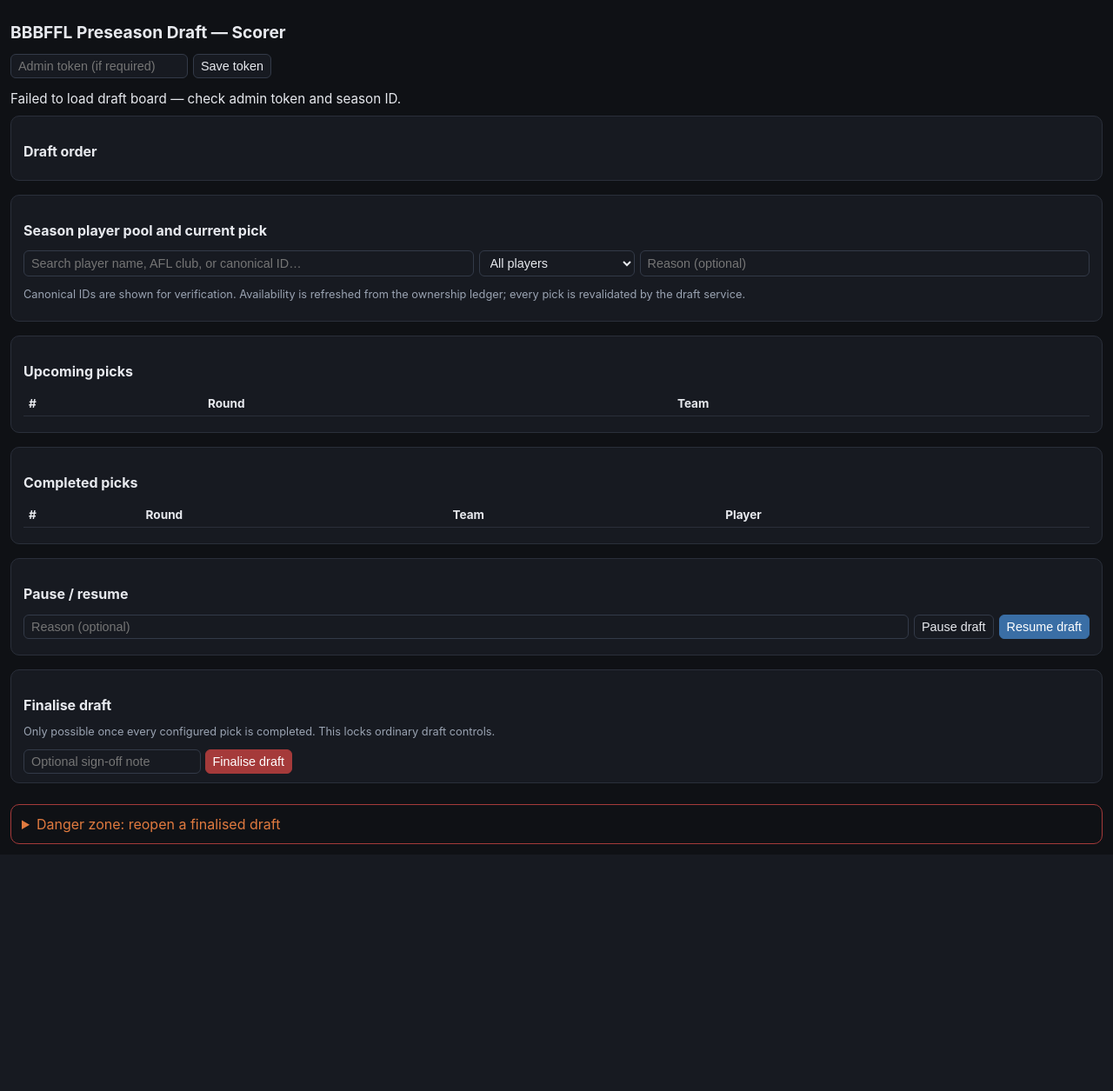
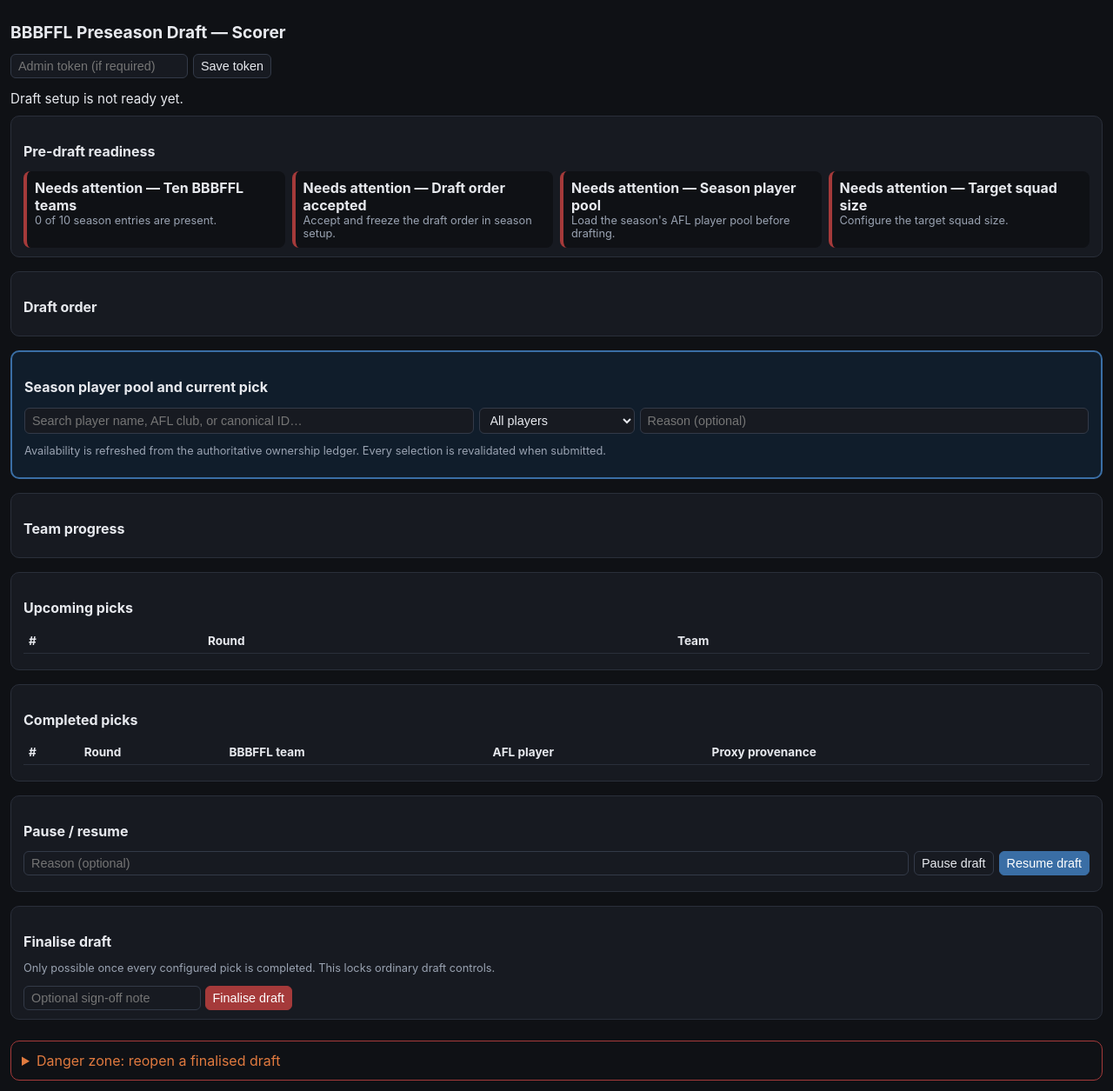
Before and after one commit to JustPlausible/BBBFFL_Scoring, a FastAPI app: page /admin/draft/1 in a window 1280 px wide. Shown: the whole page at 87% size. Before the commit the page ends 971 px from the top, so only its background shows below. Run offline with FastAPI, Linux system fonts and the light colour scheme; lists and menus that the app fills with data are empty.

Commit message:
Complete human-facing preseason draft board

```diff
--- a/bbbffl_app/app/routes/draft.py
+++ b/bbbffl_app/app/routes/draft.py
@@ -30,7 +30,7 @@ from fastapi.responses import HTMLResponse
 from fastapi.templating import Jinja2Templates
 from pydantic import BaseModel
 
-from app.audit import ActorContext
+from app.audit import ActorContext, AuditEventRepository
 from app.authorization import (
     Principal,
     require_capability,
@@ -50,6 +50,7 @@ REOPEN_CONFIRMATION_PHRASE = "REOPEN FINALIZED DRAFT"
 class PickRequest(BaseModel):
     season_entry_id: str
     season_player_id: str
+    draft_pick_id: str | None = None
     scorer_name: str | None = None
     reason: str | None = None
 
@@ -93,6 +94,19 @@ def _team_name(request: Request, entry_id: str, cache: dict) -> str:
     return cache[entry_id]
 
 
+def _entry_view(request: Request, entry_id: str, cache: dict) -> dict:
+    """Resolve stable entry identity into public, human-facing labels."""
+    if entry_id not in cache:
+        team = request.app.state.identities.get_public_team(entry_id)
+        coach = request.app.state.identities.get_current_coach(entry_id)
+        cache[entry_id] = {
+            "season_entry_id": entry_id,
+            "team_name": team.team_name if team else "Unknown team",
+            "coach_display_name": coach.display_name if coach else "Coach not assigned",
+        }
+    return cache[entry_id]
+
+
 def _player_name(request: Request, season_player_id: str | None, cache: dict) -> str | None:
     if season_player_id is None:
         return None
@@ -102,21 +116,95 @@ def _player_name(request: Request, season_player_id: str | None, cache: dict) ->
     return cache[season_player_id]
 
 
-def _pick_view(request: Request, pick, cache: dict, player_cache: dict) -> dict:
+def _pick_view(request: Request, pick, cache: dict, player_cache: dict, event_cache: dict) -> dict:
+    current_identity = _entry_view(request, pick.current_season_entry_id, cache)
+    original_identity = _entry_view(request, pick.original_season_entry_id, cache)
+    player = (
+        request.app.state.player_pool.get_by_id(pick.selected_season_player_id)
+        if pick.selected_season_player_id
+        else None
+    )
+    if pick.draft_pick_id not in event_cache:
+        events = AuditEventRepository(request.app.state.database).list_events(
+            action="draft.pick.completed", entity_type="draft.pick", entity_id=pick.draft_pick_id
+        )
+        event_cache[pick.draft_pick_id] = events[-1] if events else None
+    event = event_cache[pick.draft_pick_id]
+    actor_name = None
+    if event and event.actor_id:
+        actor = request.app.state.identities.get_coach(event.actor_id)
+        actor_name = actor.display_name if actor else event.actor_id
     return {
         "draft_pick_id": pick.draft_pick_id,
         "overall_number": pick.overall_number,
         "round": pick.draft_round,
         "round_position": pick.round_position,
         "original_season_entry_id": pick.original_season_entry_id,
-        "original_team_name": _team_name(request, pick.original_season_entry_id, cache),
+        "original_team_name": original_identity["team_name"],
         "current_season_entry_id": pick.current_season_entry_id,
-        "current_team_name": _team_name(request, pick.current_season_entry_id, cache),
+        "current_team_name": current_identity["team_name"],
+        "current_coach_display_name": current_identity["coach_display_name"],
         "traded": pick.original_season_entry_id != pick.current_season_entry_id,
         "selected_season_player_id": pick.selected_season_player_id,
         "selected_player_name": _player_name(request, pick.selected_season_player_id, player_cache),
+        "selected_player_afl_team_name": player.afl_team_name if player else None,
         "completed_at": pick.completed_at,
+        "proxy": (
+            {
+                "operator_name": actor_name or "Scorer",
+                "operator_role": event.actor_role,
+                "reason": event.reason,
+                "on_behalf_of_team": current_identity["team_name"],
+            }
+            if event
+            else None
+        ),
     }
+
+
+def _readiness(request: Request, season_id: str) -> dict:
+    database = request.app.state.database
+    entries = request.app.state.identities.list_entries(season_id)
+    status = request.app.state.draft.status(season_id)
+    config = database.execute(
+        "SELECT squad_limit FROM season_squad_configuration WHERE season_id=?", (season_id,)
+    ).fetchone()
+    player_count = database.execute(
+        "SELECT COUNT(*) AS count FROM season_player_pool WHERE season_id=? AND eligible=TRUE", (season_id,)
+    ).fetchone()["count"]
+    checks = [
+        {
+            "key": "entries",
+            "ready": len(entries) == 10,
+            "label": "Ten BBBFFL teams",
+            "detail": f"{len(entries)} of 10 season entries are present.",
+        },
+        {
+            "key": "order",
+            "ready": status is not None,
+            "label": "Draft order accepted",
+            "detail": "The frozen draft order is ready."
+            if status
+            else "Accept and freeze the draft order in season setup.",
+        },
+        {
+            "key": "players",
+            "ready": player_count > 0,
+            "label": "Season player pool",
+            "detail": f"{player_count} eligible AFL players are loaded."
+            if player_count
+            else "Load the season's AFL player pool before drafting.",
+        },
+        {
+            "key": "squad",
+            "ready": config is not None and config["squad_limit"] > 0,
+            "label": "Target squad size",
+            "detail": f"Target: {config['squad_limit']} players per team."
+            if config
+            else "Configure the target squad size.",
+        },
+    ]
+    return {"ready": all(item["ready"] for item in checks), "checks": checks}
 
 
 def _board(request: Request, season_id: str) -> dict:
@@ -126,9 +214,9 @@ def _board(request: Request, season_id: str) -> dict:
         raise KeyError(season_id)
     cache: dict = {}
     player_cache: dict = {}
+    event_cache: dict = {}
     order = [
-        {"position": position, "season_entry_id": entry_id, "team_name": _team_name(request, entry_id, cache)}
-        for position, entry_id in draft.order(season_id)
+        {"position": position, **_entry_view(request, entry_id, cache)} for position, entry_id in draft.order(season_id)
     ]
     all_picks = draft.picks(season_id)
     completed = [pick for pick in all_picks if pick.completed_at is not None]
@@ -138,17 +226,41 @@ def _board(request: Request, season_id: str) -> dict:
     return {
         "season_id": season_id,
         "status": dataclasses.asdict(status),
+        "readiness": _readiness(request, season_id),
         "order": order,
-        "current_pick": _pick_view(request, current, cache, player_cache) if current else None,
-        "upcoming_picks": [_pick_view(request, pick, cache, player_cache) for pick in remaining[1:]],
-        "completed_picks": [_pick_view(request, pick, cache, player_cache) for pick in reversed(completed)],
+        "current_pick": _pick_view(request, current, cache, player_cache, event_cache) if current else None,
+        "upcoming_picks": [_pick_view(request, pick, cache, player_cache, event_cache) for pick in remaining[1:]],
+        "completed_picks": [
+            _pick_view(request, pick, cache, player_cache, event_cache) for pick in reversed(completed)
+        ],
+        "team_progress": [
+            {
+                **identity,
+                "drafted_count": sum(
+                    1 for pick in completed if pick.current_season_entry_id == identity["season_entry_id"]
+                ),
+                "target_count": status.target_squad_size,
+            }
+            for identity in (_entry_view(request, entry_id, cache) for _, entry_id in draft.order(season_id))
+        ],
         "correctable_draft_pick_id": latest_completed.draft_pick_id if latest_completed else None,
         "corrections": [dataclasses.asdict(item) for item in draft.corrections(season_id)],
+        "preseason_url": f"/admin/season-centre/{season_id}",
     }
 
 
 def _authorise_season(request: Request, principal: Principal, season_id: str):
     require_role_covers_season(request, principal, season_id)
+
+
+@router.get("/{season_id}/readiness")
+def readiness(
+    season_id: str,
+    request: Request,
+    principal: Principal = Depends(require_capability("draft.participate")),
+):
+    _authorise_season(request, principal, season_id)
+    return _readiness(request, season_id)
 
 
 @router.get("/{season_id}/board")
@@ -209,6 +321,7 @@ def submit_pick(
         season_id,
         payload.season_entry_id,
         payload.season_player_id,
+        pick_id=payload.draft_pick_id,
         actor=_pick_actor(principal, payload.scorer_name),
         reason=payload.reason or "draft selection",
     )
--- a/bbbffl_app/app/templates/draft.html
+++ b/bbbffl_app/app/templates/draft.html
@@ -42,6 +42,15 @@
   .danger-zone summary { cursor: pointer; color: #e07a3f; }
   .muted { color: #9aa3b2; font-size: 0.8rem; }
   .corrections-list { font-size: 0.78rem; color: #9aa3b2; }
+  .turn-card { border: 2px solid #3a6ea5; background: #101d2b; }
+  .current-pick { font-size: 1.35rem; }
+  .readiness-grid, .progress-grid { display: grid; grid-template-columns: repeat(auto-fit, minmax(190px, 1fr)); gap: 8px; }
+  .readiness-item, .progress-item { padding: 9px; border-radius: 8px; background: #0f1115; border-left: 4px solid #a53a3a; }
+  .readiness-item.ready { border-left-color: #2f8a44; }
+  .message { display:none; padding: 9px; margin-bottom: 12px; border-radius: 8px; }
+  .message.error { display:block; background:#4a1f1f; border:1px solid #a53a3a; }
+  .message.success { display:block; background:#1f3a24; border:1px solid #2f6e3a; }
+  a { color: #79c0ff; }
 </style>
 </head>
 <body>
@@ -53,13 +62,19 @@
     <button id="save-token">Save token</button>
   </div>
   <div id="status-line">Loading…</div>
+  <div id="message" class="message" role="alert"></div>
+
+  <div class="block" id="readiness-block">
+    <h2>Pre-draft readiness</h2>
+    <div class="readiness-grid" id="readiness-grid"></div>
+  </div>
 
   <div class="block">
     <h2>Draft order</h2>
     <div class="order-list" id="order-list"></div>
   </div>
 
-  <div class="block" id="current-pick-block">
+  <div class="block turn-card" id="current-pick-block">
     <h2>Season player pool and current pick</h2>
     <div class="current-pick" id="current-pick"></div>
     <div class="search-row">
@@ -72,9 +87,11 @@
       </select>
       <input type="text" id="pick-reason" placeholder="Reason (optional)">
     </div>
-    <p class="muted">Canonical IDs are shown for verification. Availability is refreshed from the ownership ledger; every pick is revalidated by the draft service.</p>
+    <p class="muted">Availability is refreshed from the authoritative ownership ledger. Every selection is revalidated when submitted.</p>
     <div id="player-results"></div>
   </div>
+
+  <div class="block"><h2>Team progress</h2><div class="progress-grid" id="progress-grid"></div></div>
 
   <div class="block">
     <h2>Upcoming picks</h2>
@@ -87,7 +104,7 @@
   <div class="block">
     <h2>Completed picks</h2>
     <table>
-      <thead><tr><th>#</th><th>Round</th><th>Team</th><th>Player</th><th></th></tr></thead>
+      <thead><tr><th>#</th><th>Round</th><th>BBBFFL team</th><th>AFL player</th><th>Proxy provenance</th><th></th></tr></thead>
       <tbody id="completed-body"></tbody>
     </table>
     <div class="corrections-list" id="corrections-list"></div>
@@ -107,6 +124,7 @@
     <p class="muted">Only possible once every configured pick is completed. This locks ordinary draft controls.</p>
     <input type="text" id="finalize-note" placeholder="Optional sign-off note">
     <button class="danger" id="finalize-btn">Finalise draft</button>
+    <div id="completion-summary"></div>
   </div>
 
   <details class="danger-zone">
@@ -144,8 +162,16 @@ async function api(path, body) {
   });
   if (!res.ok) {
     const err = await res.json().catch(() => ({ detail: res.statusText }));
-    alert('Error: ' + (err.detail || res.statusText));
-    throw new Error(err.detail);
+    const messages = {
+      'player is not available': 'That player has just been selected. Refresh the available players and choose again.',
+      'requested pick is not the next executable pick': 'The draft turn changed before this selection was submitted. The board has been refreshed.',
+      'selecting entry does not own the current pick': 'The represented team is not the current pick owner. Switch the shared acting context to the team shown on the board.',
+      'draft is currently paused': 'The draft is paused. Resume it before making another selection.',
+      'draft is not complete': 'The draft cannot be finalised until every required pick and squad target is complete.',
+    };
+    const detail = err.detail || res.statusText;
+    const friendly = Object.entries(messages).find(([key]) => String(detail).toLowerCase().includes(key));
+    throw new Error(friendly ? friendly[1] : detail);
   }
   return res.json();
 }
@@ -177,10 +203,18 @@ function renderStatus(board) {
     (board.status.finalized_note ? `<span class="muted">— ${escapeHtml(board.status.finalized_note)}</span>` : '');
 }
 
+function renderReadiness(readiness) {
+  document.getElementById('readiness-grid').innerHTML = readiness.checks.map(check => `
+    <div class="readiness-item ${check.ready ? 'ready' : ''}">
+      <strong>${check.ready ? 'Ready' : 'Needs attention'} — ${escapeHtml(check.label)}</strong>
+      <div class="muted">${escapeHtml(check.detail)}</div>
+    </div>`).join('');
+}
+
 function renderOrder(board) {
   const currentEntry = board.current_pick ? board.current_pick.current_season_entry_id : null;
   document.getElementById('order-list').innerHTML = board.order.map(o =>
-    `<span class="${o.season_entry_id === currentEntry ? 'current' : ''}">${o.position}. ${escapeHtml(o.team_name)}</span>`
+    `<span class="${o.season_entry_id === currentEntry ? 'current' : ''}">${o.position}. ${escapeHtml(o.team_name)} — ${escapeHtml(o.coach_display_name)}</span>`
   ).join('');
 }
 
@@ -195,21 +229,29 @@ function renderCurrentPick(board) {
   document.getElementById('current-pick-block').style.display = pick ? '' : 'none';
   document.getElementById('player-search').disabled = !searchable;
   if (!pick) { el.textContent = 'No pick outstanding.'; return; }
-  el.innerHTML = `Round ${pick.round}, Pick ${pick.overall_number} — <strong>${escapeHtml(pick.current_team_name)}</strong> ${tradedPill(pick)}`;
+  el.innerHTML = `Overall pick ${pick.overall_number} · Round ${pick.round}, turn ${pick.round_position}<br><strong>${escapeHtml(pick.current_team_name)}</strong> — ${escapeHtml(pick.current_coach_display_name)} ${tradedPill(pick)}`;
   if (board.status.paused_at) el.innerHTML += ' <span class="muted">(draft is paused)</span>';
 }
 
 function renderUpcoming(board) {
-  document.getElementById('upcoming-body').innerHTML = board.upcoming_picks.map(p => `
-    <tr><td>${p.overall_number}</td><td>${p.round}</td><td>${escapeHtml(p.current_team_name)} ${tradedPill(p)}</td></tr>
+  document.getElementById('upcoming-body').innerHTML = board.upcoming_picks.slice(0, 8).map((p, index, picks) => `
+    ${(index === 0 || p.round !== picks[index - 1].round) ? `<tr><td colspan="3"><strong>Round ${p.round}${p.round % 2 === 0 ? ' — order reverses' : ''}</strong></td></tr>` : ''}
+    <tr><td>${p.overall_number}</td><td>${p.round} · turn ${p.round_position}</td><td>${escapeHtml(p.current_team_name)} — ${escapeHtml(p.current_coach_display_name)} ${tradedPill(p)}</td></tr>
   `).join('');
+}
+
+function renderProgress(board) {
+  document.getElementById('progress-grid').innerHTML = board.team_progress.map(team => `
+    <div class="progress-item"><strong>${escapeHtml(team.team_name)}</strong><br>
+      <span>${team.drafted_count} / ${team.target_count} drafted</span><br><span class="muted">${escapeHtml(team.coach_display_name)}</span></div>`).join('');
 }
 
 function renderCompleted(board) {
   document.getElementById('completed-body').innerHTML = board.completed_picks.map(p => `
     <tr>
       <td>${p.overall_number}</td><td>${p.round}</td><td>${escapeHtml(p.current_team_name)} ${tradedPill(p)}</td>
-      <td>${escapeHtml(p.selected_player_name || '')}</td>
+      <td><strong>${escapeHtml(p.selected_player_name || '')}</strong><br><span class="muted">${escapeHtml(p.selected_player_afl_team_name || 'AFL club unavailable')}</span></td>
+      <td>${p.proxy ? `${escapeHtml(p.proxy.operator_name)} (${escapeHtml(p.proxy.operator_role)})<br><span class="muted">for ${escapeHtml(p.proxy.on_behalf_of_team)}${p.proxy.reason ? ` — ${escapeHtml(p.proxy.reason)}` : ''}</span>` : ''}</td>
       <td>${p.draft_pick_id === board.correctable_draft_pick_id
         ? `<button class="correct-btn" data-pick="${p.draft_pick_id}">Correct this pick</button>`
         : ''}</td>
@@ -219,7 +261,8 @@ function renderCompleted(board) {
     btn.onclick = () => {
       const reason = prompt('Reason for correcting this pick?');
       if (reason === null) return;
-      api(`${API}/correct`, { draft_pick_id: btn.dataset.pick, reason }).then(refresh);
+      if (!confirm('This audited correction reopens the latest pick and releases its player. Later picks are not deleted. Continue?')) return;
+      api(`${API}/correct`, { draft_pick_id: btn.dataset.pick, reason }).then(() => refresh('Pick corrected; select a replacement.'));
     };
   });
   document.getElementById('corrections-list').innerHTML = board.corrections.length
@@ -251,8 +294,9 @@ async function renderPlayers(query) {
       api(`${API}/pick`, {
         season_entry_id: board.current_pick.current_season_entry_id,
         season_player_id: btn.dataset.player,
+        draft_pick_id: board.current_pick.draft_pick_id,
         reason: document.getElementById('pick-reason').value || null,
-      }).then(refresh);
+      }).then(() => refresh(`${p.display_name} drafted for ${board.current_pick.current_team_name}.`)).catch(handleError);
     };
   });
 }
@@ -267,14 +311,14 @@ document.getElementById('availability-filter').onchange = () => {
 };
 
 document.getElementById('pause-btn').onclick = () => {
-  api(`${API}/pause`, { reason: document.getElementById('pause-reason').value || null }).then(refresh);
+  api(`${API}/pause`, { reason: document.getElementById('pause-reason').value || null }).then(() => refresh('Draft paused.')).catch(handleError);
 };
 document.getElementById('resume-btn').onclick = () => {
-  api(`${API}/resume`, { reason: document.getElementById('pause-reason').value || null }).then(refresh);
+  api(`${API}/resume`, { reason: document.getElementById('pause-reason').value || null }).then(() => refresh('Draft resumed at the authoritative current turn.')).catch(handleError);
 };
 document.getElementById('finalize-btn').onclick = () => {
   if (!confirm('Finalise the draft? Ordinary draft controls will stop mutating it.')) return;
-  api(`${API}/finalize`, { note: document.getElementById('finalize-note').value || null }).then(refresh);
+  api(`${API}/finalize`, { note: document.getElementById('finalize-note').value || null }).then(() => refresh('Draft finalised.')).catch(handleError);
 };
 document.getElementById('reopen-btn').onclick = () => {
   const reason = document.getElementById('reopen-reason').value;
@@ -283,8 +327,20 @@ document.getElementById('reopen-btn').onclick = () => {
   api(`${API}/reopen`, { reason, confirm: confirmText }).then(refresh);
 };
 
-async function refresh() {
+function say(text, kind='error') {
+  const message = document.getElementById('message'); message.textContent = text || ''; message.className = text ? `message ${kind}` : 'message';
+}
+function handleError(error) { say(error.message); refresh(); }
+
+async function refresh(successMessage) {
   try {
+    const readiness = await api(`${API}/readiness`);
+    renderReadiness(readiness);
+    if (!readiness.ready || !readiness.checks.find(c => c.key === 'order').ready) {
+      document.getElementById('status-line').textContent = 'Draft setup is not ready yet.';
+      if (successMessage) say(successMessage, 'success');
+      return;
+    }
     const board = await api(`${API}/board`);
     window._lastBoard = board;
     renderStatus(board);
@@ -292,9 +348,15 @@ async function refresh() {
     renderCurrentPick(board);
     renderUpcoming(board);
     renderCompleted(board);
+    renderProgress(board);
+    document.getElementById('completion-summary').innerHTML = board.status.finalized_at
+      ? `<p><strong>Draft finalised.</strong> All ${board.status.total_picks} required picks and team squad targets are satisfied.</p><p><a href="${escapeHtml(board.preseason_url)}">Continue to preseason and opening-squad management →</a></p>`
+      : (board.status.completed_picks === board.status.total_picks ? '<p><strong>Every required pick and squad target is complete.</strong> Review the board, then finalise.</p>' : '');
     renderPlayers(document.getElementById('player-search').value);
+    if (successMessage) say(successMessage, 'success'); else say('');
   } catch (e) {
-    document.getElementById('status-line').textContent = 'Failed to load draft board — check admin token and season ID.';
+    document.getElementById('status-line').textContent = 'The draft board could not be loaded.';
+    say(e.message || 'Check your signed-in role and selected season.');
   }
 }
 
```
Also changed, not shown: bbbffl_app/tests/test_scorer_draft_workflow.py (+50 -1 lines).
